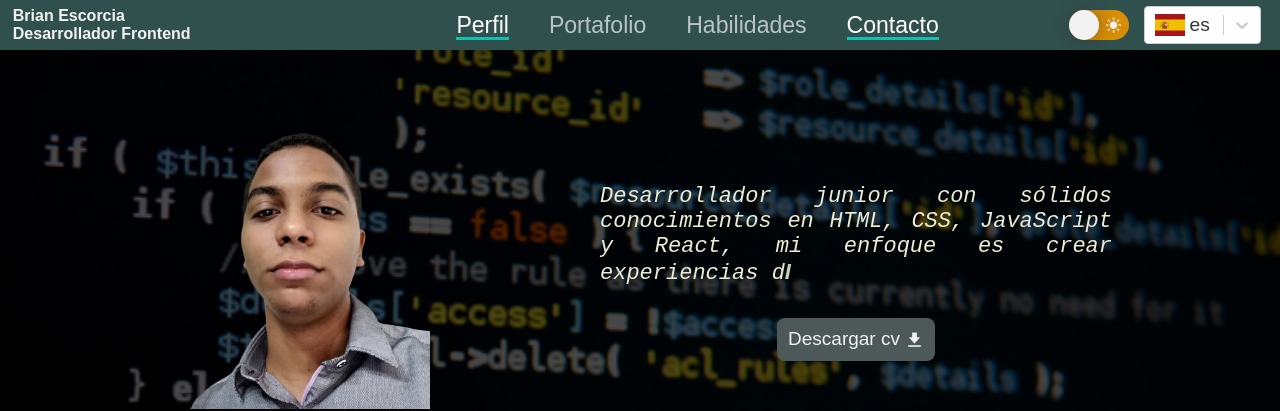
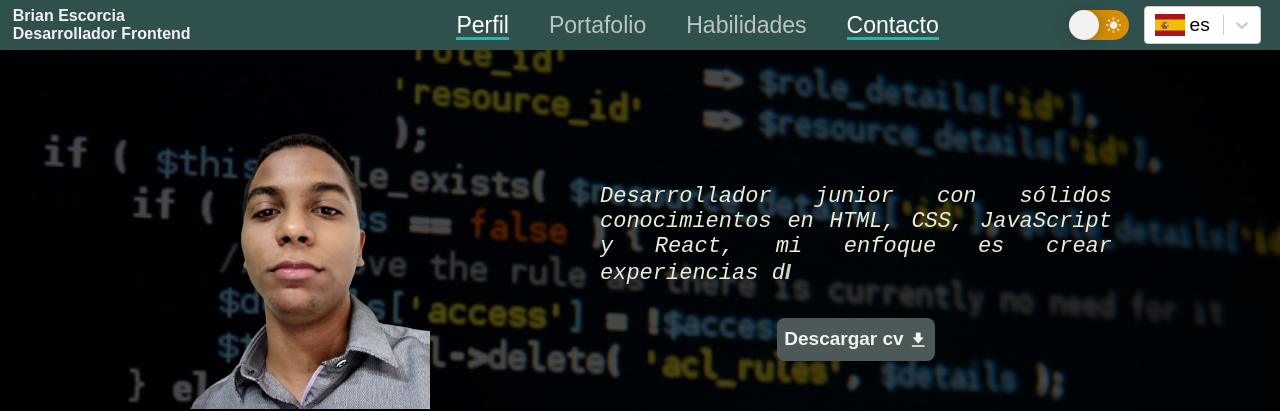
Before and after one commit to bnescor/My_porfolio, a React (Vite) app: page / in a window 1280 px wide. Shown: the top 411 px of the page. Built offline with nearby package versions, Linux system fonts and the light colour scheme.

Commit message:
select transparency fix

```diff
--- a/src/Style/about.css
+++ b/src/Style/about.css
@@ -121,6 +121,7 @@
     padding: 4px;
     gap: 5px;
     color: #F2F2F2;
+    font-weight: 700;
     cursor: pointer;
     transition: all .3s ease-in-out;
 }
--- a/src/Style/header.css
+++ b/src/Style/header.css
@@ -18,6 +18,7 @@
     align-items: center;
     gap: 5px;
     padding-right: 3px;
+    color: black;
 }
 
 .Header-main {
```
